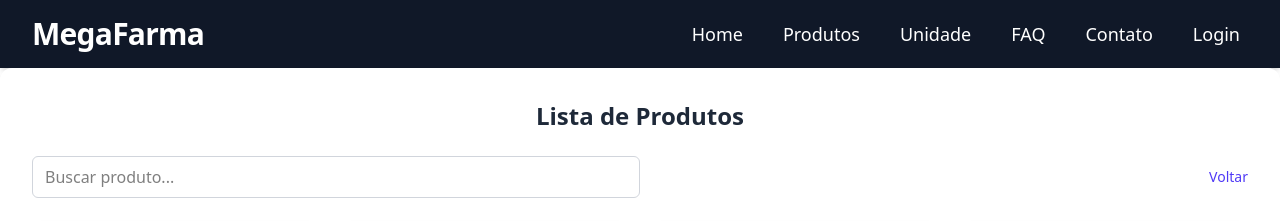
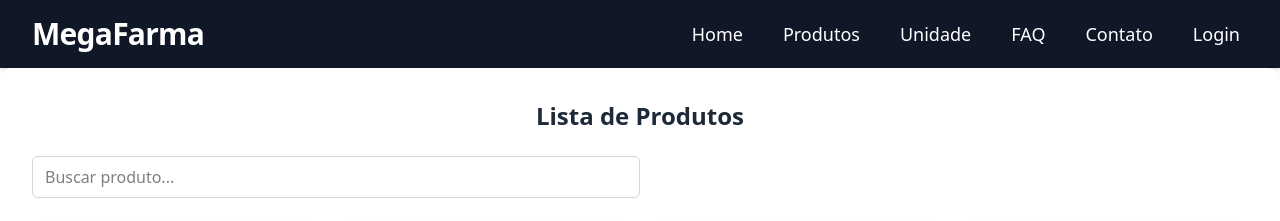
Before and after one commit to 1TDSPG-25/sistema-flow, a React (Vite) app: page /produtos in a window 1280 px wide. Shown: the top 221 px of the page. Built offline with nearby package versions, Linux system fonts and the light colour scheme.

Commit message:
fix: Retirando botão voltar e importação do Link no react-router-dom.

```diff
--- a/src/routes/Produtos/index.tsx
+++ b/src/routes/Produtos/index.tsx
@@ -1,5 +1,4 @@
 import { useEffect, useState } from "react";
-import { Link } from "react-router-dom";
 import type { TipoProduto } from "../../types/tipoProduto";
 
 import produtosData from "../../data/produtos.json";
@@ -40,12 +39,6 @@ export default function Produtos() {
             onChange={(e) => setBusca(e.target.value)}
             className="w-full md:w-1/2 px-3 py-2 border border-gray-300 rounded-md focus:outline-none focus:ring-2 focus:ring-indigo-500 focus:border-indigo-500"
           />
-          <Link
-            to="/"
-            className="text-sm font-medium text-indigo-600 hover:text-indigo-800 hover:underline"
-          >
-            Voltar
-          </Link>
         </div>
 
         {produtosFiltrados.length > 0 ? (
```
